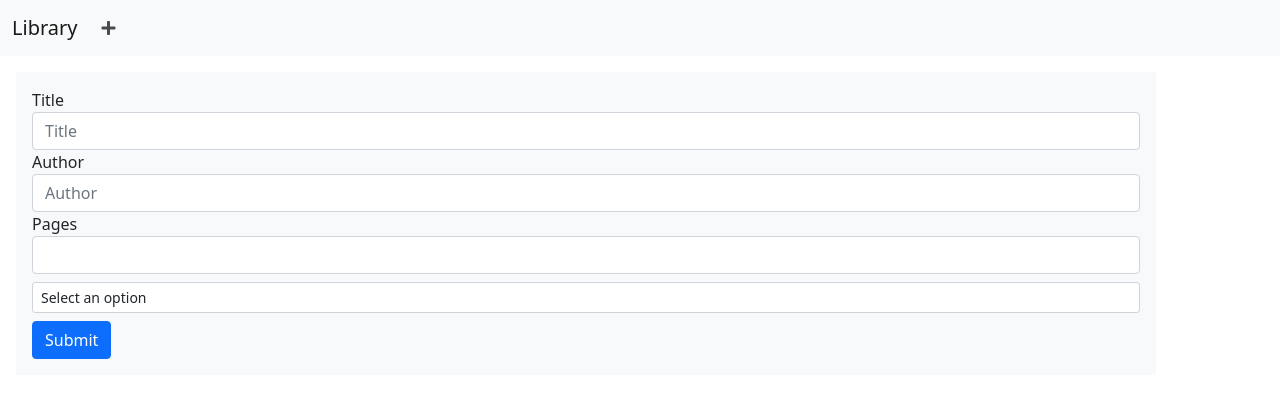
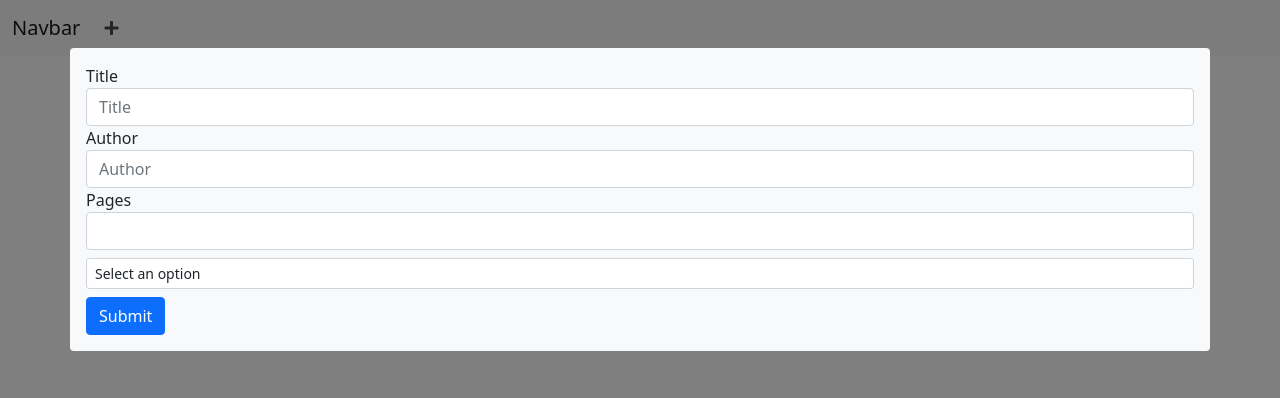
Before and after one commit to chasscepts/library, a website: page index.html in a window 1280 px wide. Both pictures are taken after a click on the link 108 px from the left and 28 px from the top of the page. Drawn offline with nearby package versions, Linux system fonts and the light colour scheme.

Commit message:
Add link to style.css and main.js styleform

```diff
--- a/index.html
+++ b/index.html
@@ -11,21 +11,22 @@
     integrity="sha384-+0n0xVW2eSR5OomGNYDnhzAbDsOXxcvSN1TPprVMTNDbiYZCxYbOOl7+AMvyTG2x" crossorigin="anonymous">
   <link rel="stylesheet" href="https://pro.fontawesome.com/releases/v5.10.0/css/all.css"
     integrity="sha384-AYmEC3Yw5cVb3ZcuHtOA93w35dYTsvhLPVnYs9eStHfGJvOvKxVfELGroGkvsg+p" crossorigin="anonymous" />
+  <link rel="stylesheet" href="./styles.css">
   <title>Library</title>
 </head>
 
 <body>
   <nav class="navbar navbar-expand-lg navbar-light bg-light">
     <div class="container-fluid">
-      <a class="navbar-brand" href="#">Library</a>
-      <button class="navbar-toggler" type="button" data-bs-toggle="collapse" data-bs-target="#navbarSupportedContent"
-        aria-controls="navbarSupportedContent" aria-expanded="false" aria-label="Toggle navigation">
+      <a class="navbar-brand" href="#">Navbar</a>
+      <button class="navbar-toggler" type="button" data-bs-toggle="collapse" data-bs-target="#navbarSupportedContent" aria-controls="navbarSupportedContent" aria-expanded="false" aria-label="Toggle navigation">
         <span class="navbar-toggler-icon"></span>
       </button>
       <div class="collapse navbar-collapse" id="navbarSupportedContent">
-        <ul class="navbar-nav mr-auto mb-2 mb-lg-0">
+        <ul class="navbar-nav ml-auto mb-2 mb-lg-0">
+          </li>
           <li class="nav-item">
-            <a class="nav-link" href="#"><i class="fas fa-plus"></i></a>
+            <a class="nav-link" id="add" href="#"><i class="fas fa-plus"></i></a>
           </li>
         </ul>
       </div>
@@ -36,7 +37,8 @@
 
   </div>
 
-  <form style="display:;" class="container bg-light p-3 m-3">
+  <form style="display:none;" class="overlay" id="show-form">
+    <div class="container bg-light mt-5 p-3 rounded">
       <div class="form-group">
         <label for="title">Title</label>
         <input type="text" class="form-control" id="title" placeholder="Title" minlength="3" maxlength="50" required>
@@ -57,8 +59,10 @@
         </select>
       </div>
       <button type="submit" class="btn btn-primary">Submit</button>
+    </div>
   </form>
 
+  <script src="./main.js"></script>
   <script src="https://cdn.jsdelivr.net/npm/bootstrap@5.0.1/dist/js/bootstrap.bundle.min.js"
     integrity="sha384-gtEjrD/SeCtmISkJkNUaaKMoLD0//ElJ19smozuHV6z3Iehds+3Ulb9Bn9Plx0x4" crossorigin="anonymous">
   </script>
--- a/main.js
+++ b/main.js
@@ -0,0 +1,6 @@
+const show = document.getElementById('show-form');
+const addbtn = document.getElementById('add');
+addbtn.onclick = () => {
+    show.style.display = 'block';
+    show.classList.add('overlay');
+}
--- a/styles.scss
+++ b/styles.scss
@@ -0,0 +1,13 @@
+.overlay {
+    position: fixed; /* Sit on top of the page content */
+    display: none; /* Hidden by default */
+    width: 100%; /* Full width (cover the whole page) */
+    height: 100%; /* Full height (cover the whole page) */
+    top: 0;
+    left: 0;
+    right: 0;
+    bottom: 0;
+    background-color: rgba(0,0,0,0.5); /* Black background with opacity */
+    z-index: 2; /* Specify a stack order in case you're using a different order for other elements */
+    cursor: pointer; /* Add a pointer on hover */
+  }
```
Also changed, not shown: styles.css (added), 1 other file. Lines whose indentation alone changed are shown as unchanged.
